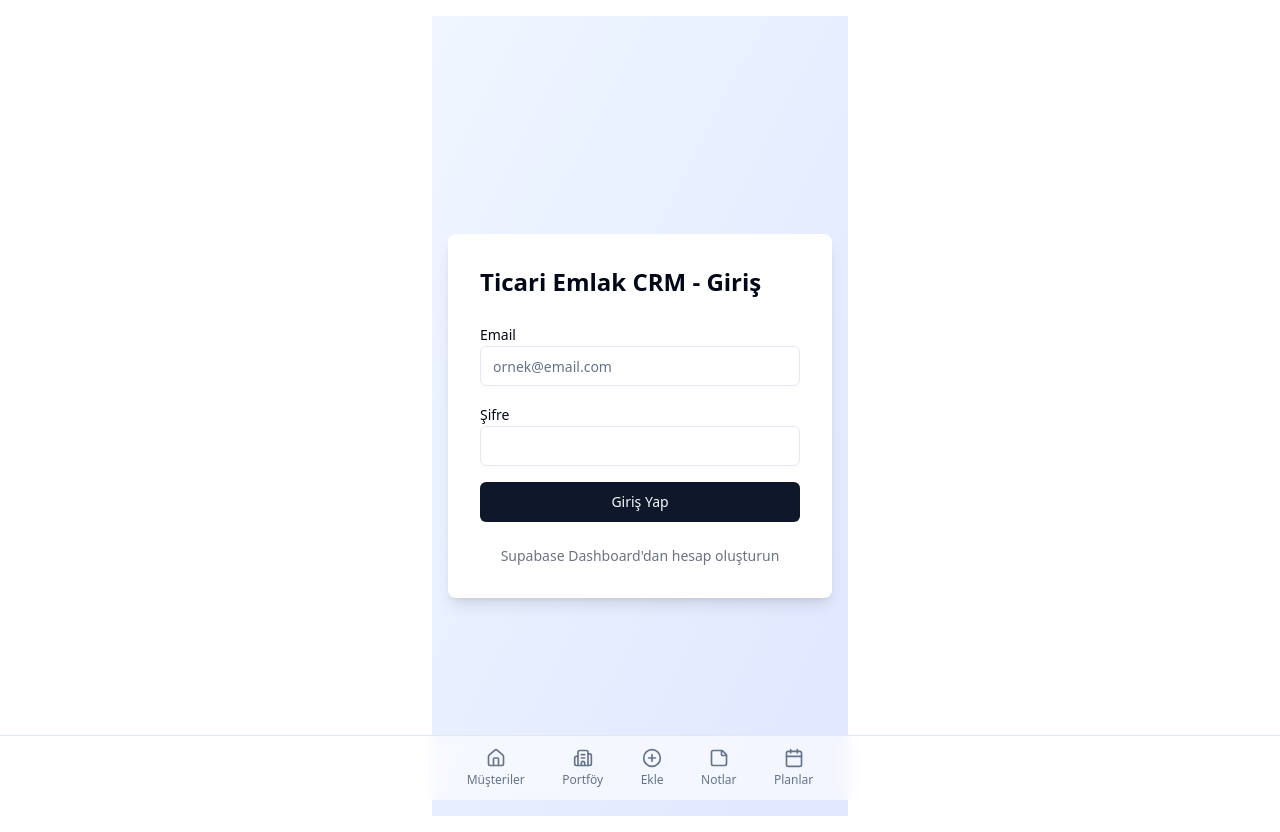
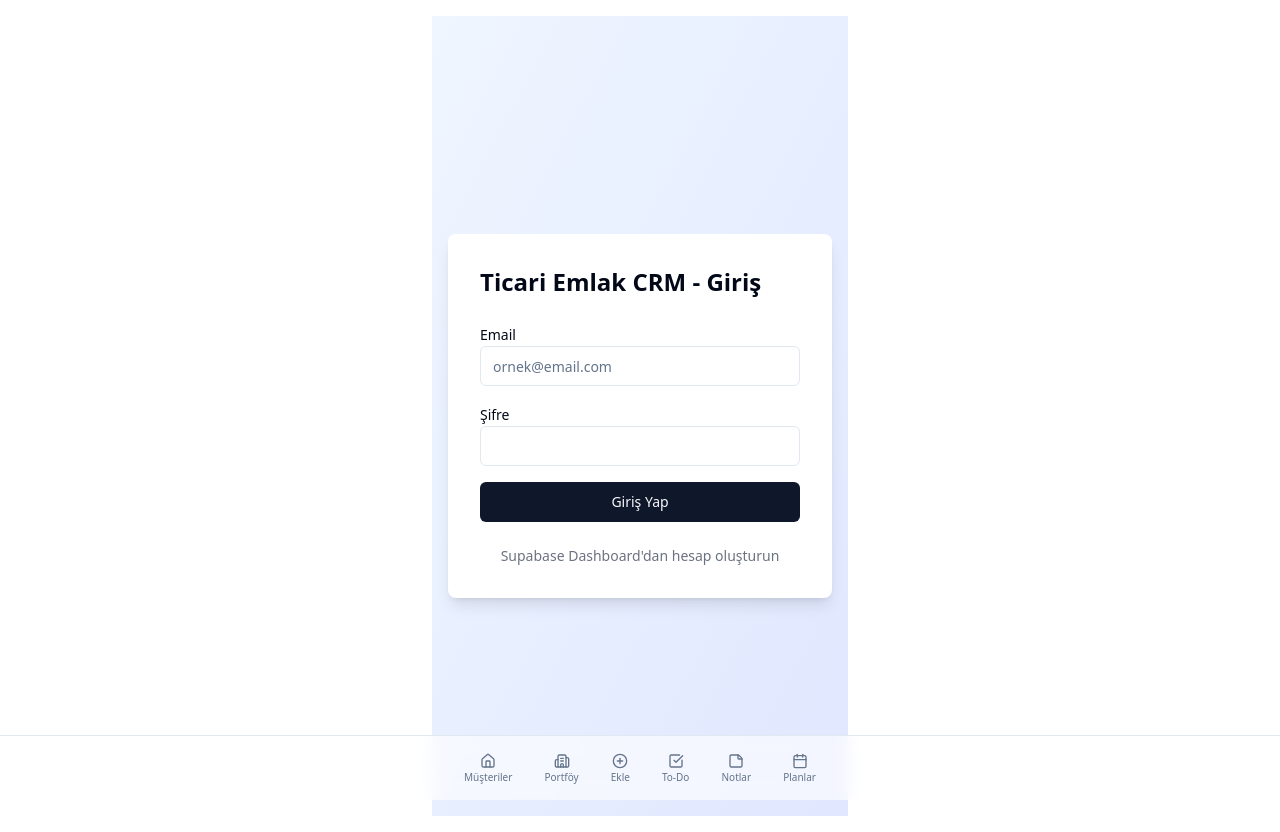
Before and after one commit to muratkepkep/commercial-crm, a React (Vite) app: page /login in a window 1280 px wide. Built offline with nearby package versions, Linux system fonts and the light colour scheme.

Commit message:
fix: CRITICAL - restore To-Do to navigation, user has important data there

```diff
--- a/src/components/common/BottomNav.tsx
+++ b/src/components/common/BottomNav.tsx
@@ -1,4 +1,4 @@
-import { Home, Building2, PlusCircle, StickyNote, Calendar } from "lucide-react"
+import { Home, Building2, PlusCircle, StickyNote, Calendar, CheckSquare } from "lucide-react"
 import { Link, useLocation } from "react-router-dom"
 import { cn } from "@/lib/utils"
 
@@ -6,6 +6,7 @@ const navItems = [
     { label: "Müşteriler", icon: Home, path: "/" },
     { label: "Portföy", icon: Building2, path: "/properties" },
     { label: "Ekle", icon: PlusCircle, path: "/add" },
+    { label: "To-Do", icon: CheckSquare, path: "/todos" },
     { label: "Notlar", icon: StickyNote, path: "/notes" },
     { label: "Planlar", icon: Calendar, path: "/plans" },
 ]
@@ -25,14 +26,14 @@ export function BottomNav() {
                                 key={item.path}
                                 to={item.path}
                                 className={cn(
-                                    "flex flex-col items-center justify-center gap-1 px-3 py-2 text-xs transition-colors",
+                                    "flex flex-col items-center justify-center gap-0.5 px-2 py-2 text-[10px] transition-colors",
                                     isActive
                                         ? "text-primary font-semibold"
                                         : "text-muted-foreground hover:text-foreground"
                                 )}
                             >
-                                <Icon className={cn("h-5 w-5", isActive && "text-primary")} />
-                                <span>{item.label}</span>
+                                <Icon className={cn("h-4 w-4", isActive && "text-primary")} />
+                                <span className="leading-tight">{item.label}</span>
                             </Link>
                         )
                     })}
```
